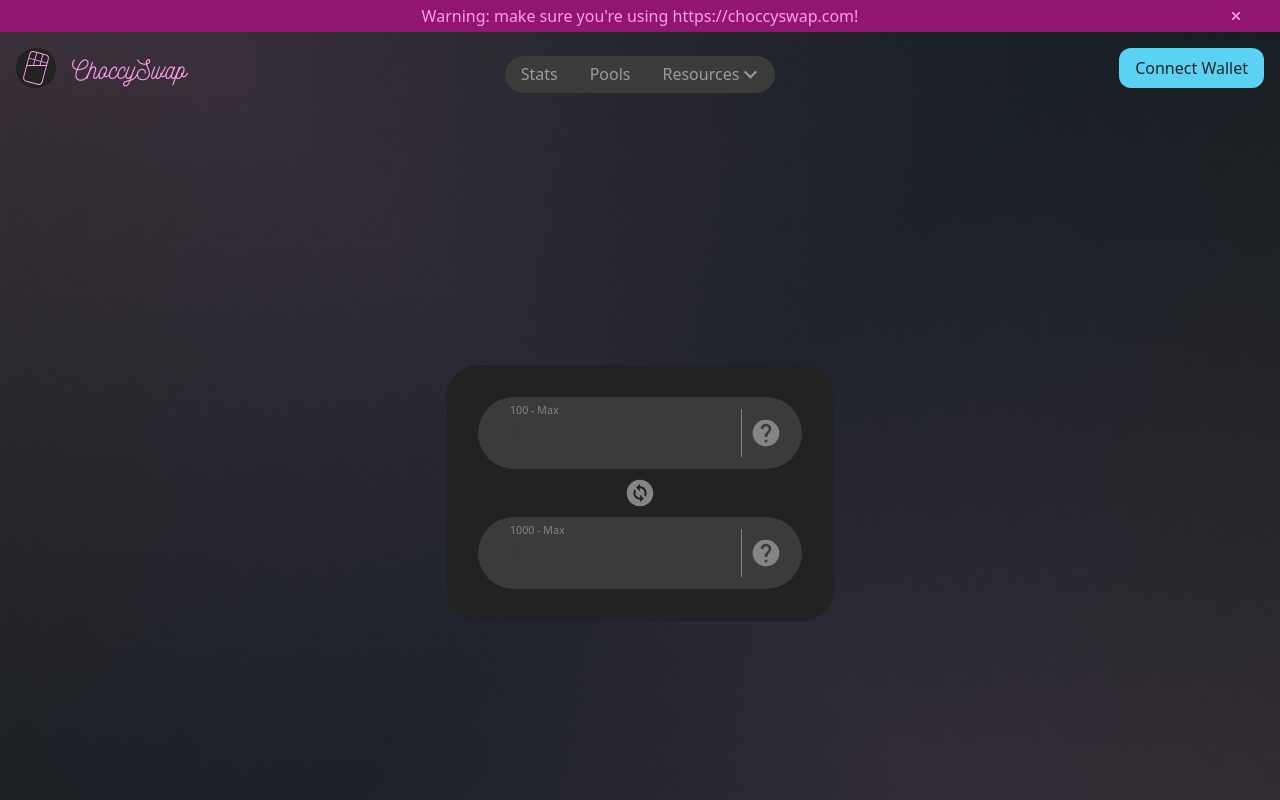
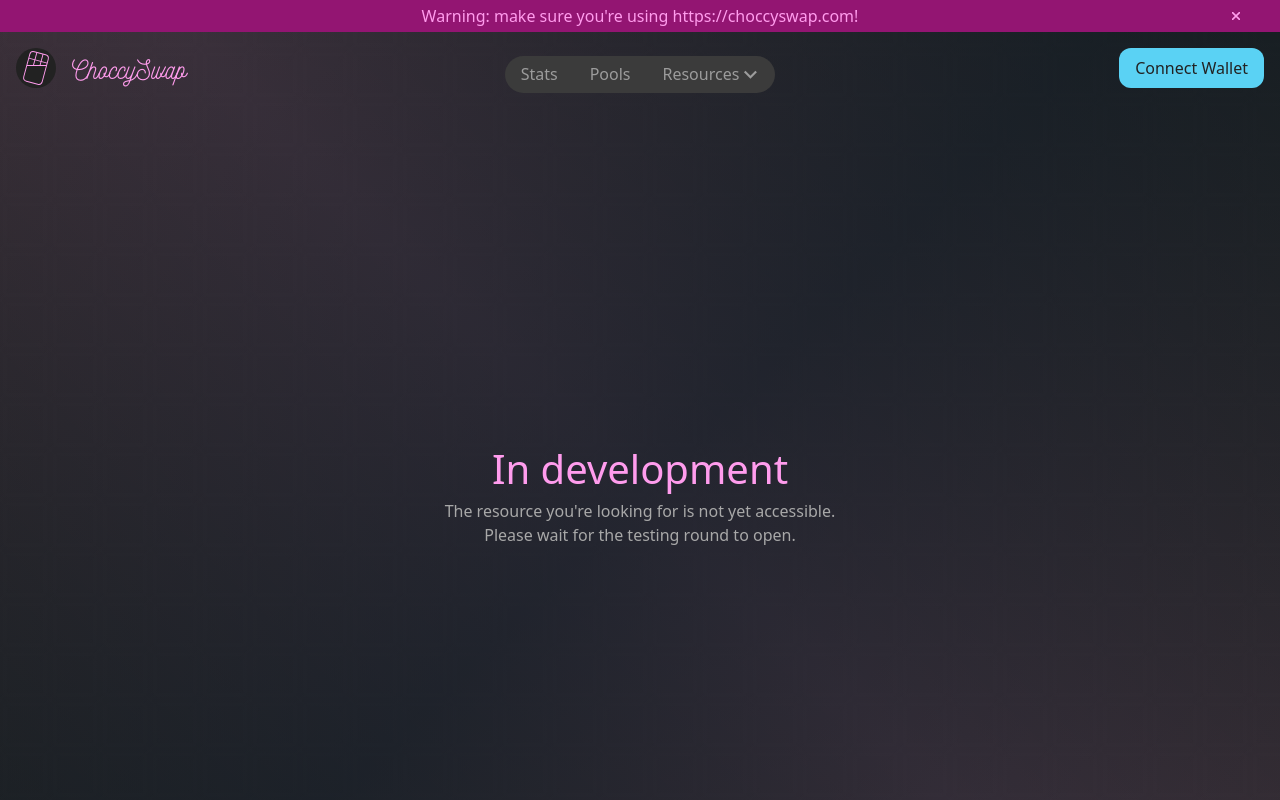
Before and after one commit to mafish88/ChoccySwap-frontend, a SvelteKit app: page /exchange in a window 1280 px wide. Built offline with nearby package versions, Linux system fonts and the light colour scheme.

Commit message:
removed swap page

```diff
--- a/package.json
+++ b/package.json
@@ -38,8 +38,6 @@
 	},
 	"type": "module",
 	"dependencies": {
-		"@chromia/ft4": "file:../../../../../ExternalJobs/ft3-lib",
-		"ethers": "^6.11.1",
 		"svelte-inview": "^4.0.2"
 	}
 }
--- a/src/lib/components/atomic/tokeninput.svelte
+++ /dev/null
@@ -1,96 +0,0 @@
-<script lang="ts">
-	import { createEventDispatcher } from 'svelte';
-	//import { createAmount, createAmountFromBalance, type Amount } from "@chromia/ft4";
-	import { sanitizeNumber } from '$lib/utils/formatting';
-	import noToken from '$lib/images/no-token.svg';
-
-	export let balance: { value: bigint; decimals: number }; // Amount;
-	export let value: bigint; //Amount;
-	export let icon: string;
-
-	const dispatch = createEventDispatcher();
-	let input: HTMLInputElement;
-	let txtValue = '0';
-
-	function focus() {
-		input.focus();
-	}
-	function setMax() {
-		input.focus();
-		txtValue = amountToString(balance.value);
-		value = balance.value;
-        dispatch('valueChanged');
-	}
-	function updateValue(_val: string, preventUpdate = false) {
-		const val =
-            _val
-            .replaceAll(/[^\d\.]/g, '')
-            .replace('.', 'A')
-            .replaceAll('.', '')
-            .replace('A', '.');
-		const endingPointAndZeroes =
-            val.match(/\.0*$/)?.[0]?.substring(0, balance.decimals) ?? '';
-		try {
-			value = createAmount(val || '0', balance.decimals).value;
-		} catch (e: any) {
-			if (e.name === 'AmountOutOfRangeError') {
-				value = BigInt('0x' + 'f'.repeat(64));
-			}
-		} finally {
-			txtValue = amountToString(value) + (endingPointAndZeroes ?? '');
-            if (!preventUpdate) dispatch('valueChanged');
-		}
-	}
-
-	$: updateValue(txtValue);
-	$: updateValue(amountToString(value), true);
-
-	function onPick() {
-		dispatch('openPicker');
-	}
-	function createAmount(amount: string, decimals: number) {
-		let _am: bigint;
-		if (amount.match(/\./)) {
-			let vals = amount.split('.', 2);
-			let decs = vals[1].substring(0, decimals).padEnd(decimals, '0');
-			_am = BigInt(vals[0] + decs);
-		} else {
-			_am = BigInt(amount + '0'.repeat(decimals));
-		}
-		if (_am > BigInt('0x' + 'f'.repeat(64))) throw { name: 'AmountOutOfRangeError' };
-		return {
-			value: _am,
-			decimals: decimals
-		};
-	}
-	function amountToString(amount: bigint) {
-		const txt = amount.toString().padStart(balance.decimals, '0');
-		const decimals = txt.substring(txt.length - balance.decimals);
-		const integer = txt.substring(0, txt.length - balance.decimals);
-		return integer + ('.' + decimals).replace(/\.?0*$/, '');
-	}
-</script>
-
-<!-- svelte-ignore a11y-click-events-have-key-events -->
-<!-- svelte-ignore a11y-no-static-element-interactions -->
-<div
-	on:click={focus}
-	class="bg-gray-400 text-gray-200 divide-x rounded-full p-3 flex justify-start"
->
-	<div class="flex relative">
-		<button class="w-fit ml-5 hover:text-gray-50 absolute top-[-0.8rem]" on:click={setMax}>
-			<span class="text-[8pt]">{sanitizeNumber(amountToString(balance.value))} - Max</span>
-		</button>
-		<input bind:this={input} bind:value={txtValue} class="ml-5" placeholder="0" />
-	</div>
-	<button on:click|stopPropagation={onPick} class="p-2 border-r-gray-200">
-		<img src={icon ?? noToken} class="w-8 h-8" alt="Pick" />
-	</button>
-</div>
-
-<style>
-	input {
-		all: unset;
-		margin-left: 1.25rem;
-	}
-</style>
--- a/src/lib/utils/formatting.ts
+++ /dev/null
@@ -1,43 +0,0 @@
-//import type { Amount } from "@chromia/ft4";
-
-function getWithSuffix(integerPart: string, maxLength: number): string {
-    const exp = Math.min(
-        Math.floor(
-            (integerPart.length - 1) / 3
-        ),
-        5
-    )
-    let suffix = "";
-    switch (exp) {
-        case 0: suffix = ""; break;
-        case 1: suffix = "k"; break;
-        case 2: suffix = "M"; break;
-        case 3: suffix = "B"; break;
-        case 4: suffix = "T"; break;
-        default: suffix = "Q"; break;
-    }
-    const pointIdx = integerPart.length - (exp*3);
-    const integer = integerPart.substring(0, pointIdx);
-    const decimal = integerPart.substring(pointIdx);
-
-    if (integer.length > maxLength) {
-        return Number(integerPart).toExponential(maxLength - 2)
-    } else if (integer.length >= maxLength - 1) {
-        return integer + suffix;
-    } else {
-        return (integer + "." + decimal).substring(0, maxLength - 1) + suffix;
-    }
-}
-
-export function sanitizeNumber(txt: string, maxLength = 7): string {
-    if (txt.length < maxLength) return txt;
-    const dotIndex = txt.indexOf(".");
-    if (dotIndex === -1 || dotIndex > maxLength) {
-        // dot not found or integer part too long
-        const integerPart = txt.match(/^[0-9]*/)![0];
-        return getWithSuffix(integerPart, maxLength)
-    } else {
-        // dot is found before the max string length
-        return txt.substring(0, maxLength).replace(/\.?0*$/, "") ?? "0";
-    }
-}
--- a/src/routes/exchange/+page.svelte
+++ b/src/routes/exchange/+page.svelte
@@ -1,80 +1,9 @@
-<script lang="ts">
-	import Tokeninput from "$lib/components/atomic/tokeninput.svelte";
-    import swtch from "$lib/images/switch.svg";
-	//import { createAmount, type Asset, type SupportedNumber } from "@chromia/ft4";
-    import noToken from "$lib/images/no-token.svg";
-/*
-    let token1: Asset | undefined = undefined;
-    let token2: Asset | undefined = undefined;
-
-    $: balance1 = am(0, token1?.decimals)
-    $: balance2 = am(0, token2?.decimals)
-
-    function am(val: SupportedNumber | undefined, dec: number | undefined) {
-        if ( val === undefined || dec === undefined ) {
-            return createAmount(0,0)
-        }
-        return createAmount(val, dec);
-    }*/
-
-    let balances = [
-        {value:100000n, decimals:3},
-        {value:1000000000n, decimals:6}
-    ];
-
-    let vals = [0n, 0n];
-    let valsChanged: [boolean, boolean] = [false, false];
-    let exchangeFactor = 2000n;
-    let exchangeFactorReversed = false;
-
-    $: {
-        valsChanged = valsChanged;
-        updateValues();
-        valsChanged = [false, false];
-    }
-
-    function updateValues() {
-        if (valsChanged[0]) vals[1] =
-            exchangeFactorReversed?
-            vals[0] / exchangeFactor
-            : vals[0] * exchangeFactor;
-        else if (valsChanged[1]) vals[0] =
-            exchangeFactorReversed?
-            vals[1] * exchangeFactor
-            : vals[1] / exchangeFactor;
-    }
-
-    function switchTokens() {
-        balances.reverse();
-        vals.reverse();
-        valsChanged.reverse();
-        exchangeFactorReversed = !exchangeFactorReversed;
-        updateValues()
-    }
-</script>
-
-<div class="h-screen p-8 flx flex-col">
-    <div class="swap flx flex-col">
-        <Tokeninput
-            balance={balances[0]}
-            bind:value={vals[0]}
-            icon={noToken}
-            on:valueChanged={()=>{valsChanged[0]=true}}/>
-        <button class="m-2" on:click={switchTokens}>
-            <img src={swtch} alt="switch" class="w-8 h-8"/>
-        </button>
-        <Tokeninput
-            balance={balances[1]}
-            bind:value={vals[1]}
-            icon={noToken}
-            on:valueChanged={()=>{valsChanged[1]=true}}/>
-    </div>
+<div class="h-screen flx flex-col">
+    <h3 class="text-[30pt]">
+        In development
+    </h3>
+    <p class="text-gray-50 text-center" style="white-space:pre-line">
+        The resource you're looking for is not yet accessible.
+        Please wait for the testing round to open.
+    </p>
 </div>
-
-<style>
-    .swap {
-        background-color: var(--gray);
-        padding: 2rem;
-        border-radius: 2rem;
-    }
-</style>
```
Also changed, not shown: 1 other file (tests, documents, lock files or other folders).
